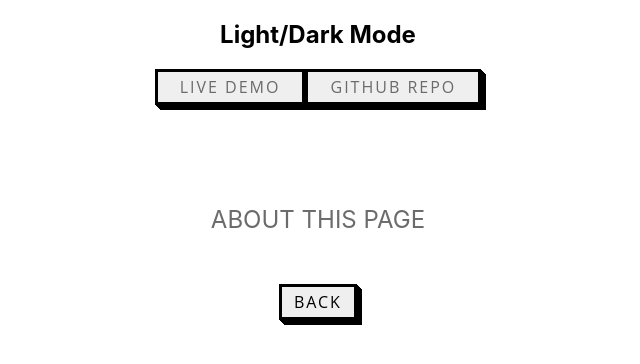
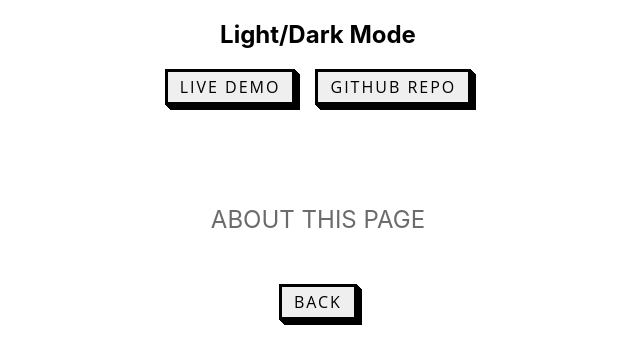
Before and after one commit to laurenpowers20/react-fun, a React (Create React App) app: page /features in a window 1280 px wide. Shown: the top 364 px of the page, without its empty margins (322-962 px from the left). Built offline with nearby package versions, Linux system fonts and the light colour scheme; a web font is replaced by a local one.

Commit message:
button fix

```diff
--- a/src/Screens/Features.jsx
+++ b/src/Screens/Features.jsx
@@ -4,19 +4,30 @@ function Features() {
   return (
     <>
       <div className="features-container">
-        <div className="features-light-dark">
-          <h2>Light/Dark Mode</h2>
-          <button className="button-54">
-            {" "}
+        <div className="features-div">
+          <h2>Light/Dark Mode</h2>{" "}
           <a
             href="https://light-dark-mode-theme.netlify.app/"
             target="_blank"
             rel="noreferrer"
             className="features-link"
           >
-              Live Demo
+            {" "}
+            <button className="button-54">Live Demo </button>
           </a>
-          </button>
+          <a
+            href="https://github.com/laurenpowers20/light-dark-mode"
+            target="_blank"
+            rel="noreferrer"
+            className="features-link"
+          >
+            <button className="button-54"> GitHub Repo </button>
+          </a>
+        </div>
+
+        {/* <div className="features-div">
+          <h2>Search Bar</h2>
+          <button className="button-54"> Live Demo</button>
           <button className="button-54">
             <a
               href="https://github.com/laurenpowers20/light-dark-mode"
@@ -27,7 +38,7 @@ function Features() {
               GitHub Repo
             </a>
           </button>
-        </div>
+        </div> */}
 
         <div className="features-about-link">
           <Link className="features-link" link to="/about">
--- a/src/Screens/Styles/Features.css
+++ b/src/Screens/Styles/Features.css
@@ -5,7 +5,7 @@
   justify-content: center;
 }
 
-.features-light-dark {
+.features-div {
   text-align: center;
   justify-content: center;
 }
```
Lines whose indentation alone changed are shown as unchanged.
